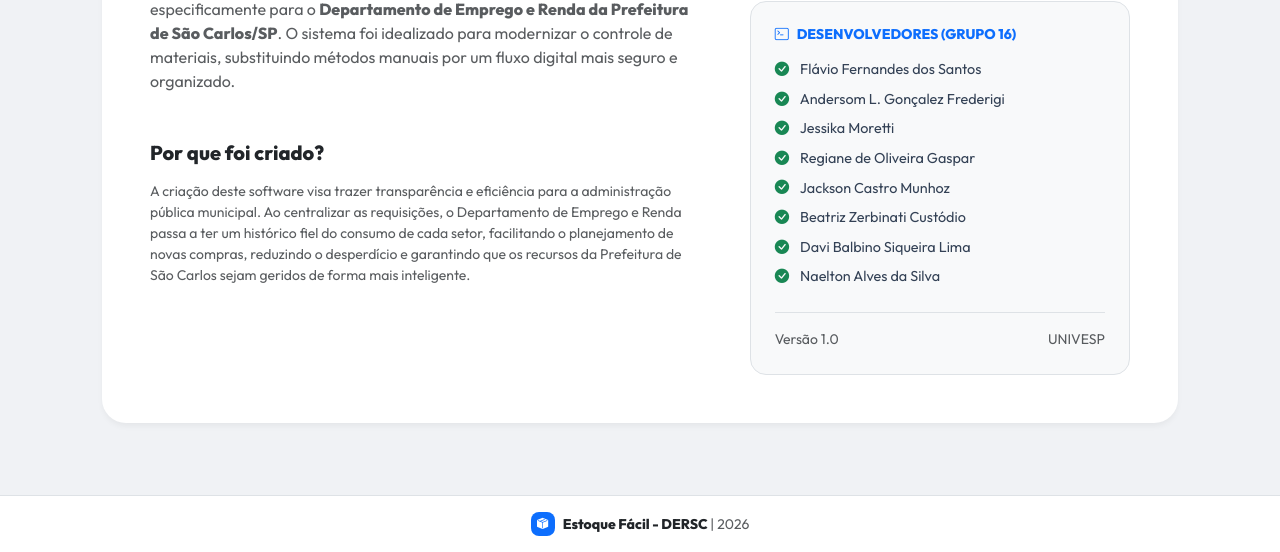
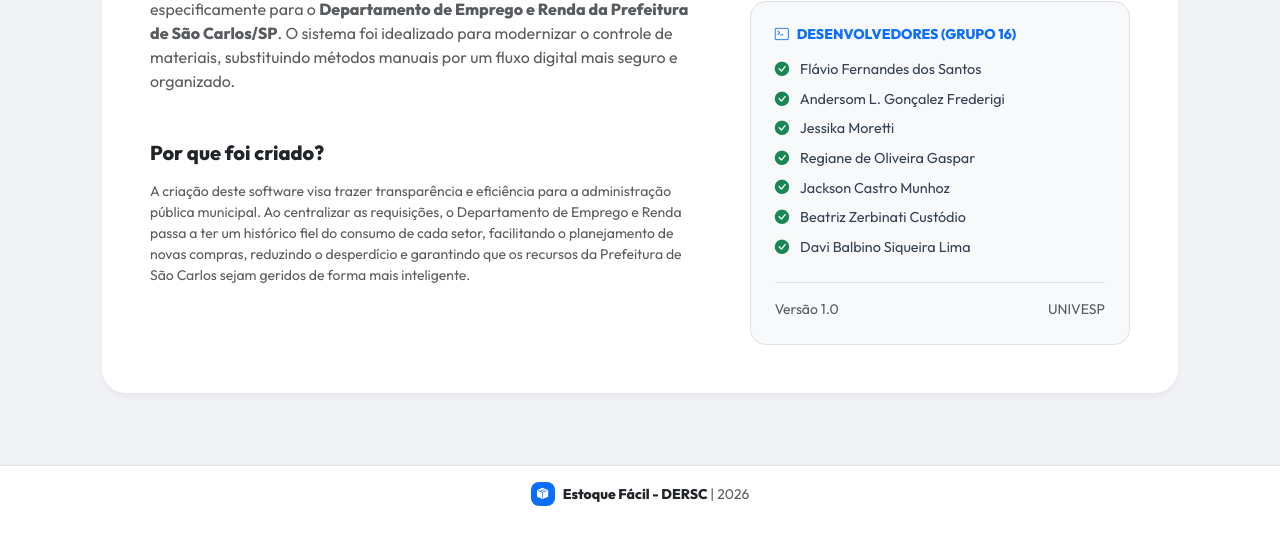
Before and after one commit to frederigi/controle_estoque, a PHP site: page /sobre.php in a window 1280 px wide. Shown: the part 739-1291 px from the top of the page. After the commit the page ends 1245 px from the top, so only its background shows below. Run offline with PHP 8.4, Linux system fonts and the light colour scheme; a user stored in the database is signed in; a stand-in replaces the project's code that opens the database connection.

Commit message:
Remove Naelton Alves from the team list
Removed Naelton Alves da Silva from the list.
Não participou do desenvolvimento

```diff
--- a/sobre.php
+++ b/sobre.php
@@ -167,8 +167,6 @@ if (!isset($_SESSION['usuario_id'])) {
                                     Zerbinati Custódio</li>
                                 <li class="mb-2"><i class="bi bi-check-circle-fill text-success me-2"></i> Davi Balbino
                                     Siqueira Lima</li>
-                                <li class="mb-2"><i class="bi bi-check-circle-fill text-success me-2"></i> Naelton Alves
-                                    da Silva</li>
                             </ul>
                             <div class="mt-4 pt-3 border-top d-flex justify-content-between">
                                 <span class="small text-muted">Versão 1.0</span>
```
